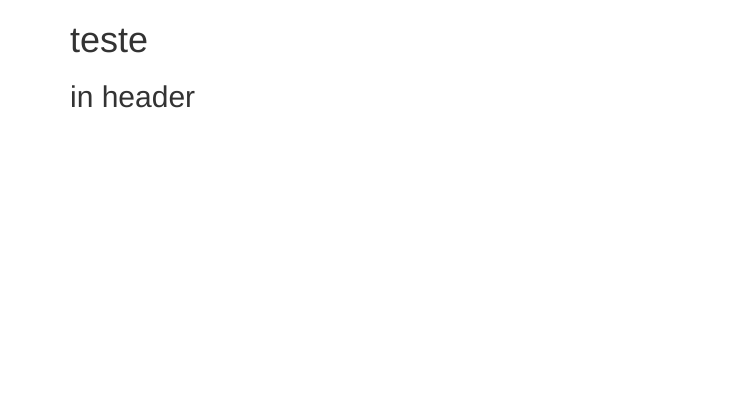
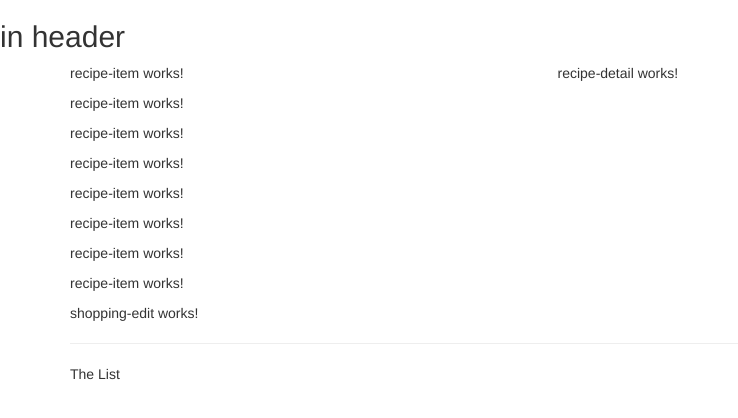
Before and after one commit to sarahjfreitas/recipeBook, an Angular app: page / in a window 1280 px wide. Shown: the top 418 px of the page, without its empty margins (0-738 px from the left). Built offline with nearby package versions, Linux system fonts and the light colour scheme.

Commit message:
basic components structure

```diff
--- a/src/app/app.component.html
+++ b/src/app/app.component.html
@@ -1,8 +1,9 @@
+<app-header></app-header>
 <div class="container">
   <div class="row">
     <div class="col-md-12">
-      <h1>teste</h1>
-      <app-header></app-header>
+      <app-recipes></app-recipes>
+      <app-shopping-list></app-shopping-list>
     </div>
   </div>
 </div>
--- a/src/app/recipes/recipe-list/recipe-list.component.html
+++ b/src/app/recipes/recipe-list/recipe-list.component.html
@@ -1 +1,8 @@
-<p>recipe-list works!</p>
+<app-recipe-item></app-recipe-item>
+<app-recipe-item></app-recipe-item>
+<app-recipe-item></app-recipe-item>
+<app-recipe-item></app-recipe-item>
+<app-recipe-item></app-recipe-item>
+<app-recipe-item></app-recipe-item>
+<app-recipe-item></app-recipe-item>
+<app-recipe-item></app-recipe-item>
--- a/src/app/recipes/recipes.component.html
+++ b/src/app/recipes/recipes.component.html
@@ -1 +1,8 @@
-<p>recipes works!</p>
+<div class="row">
+  <div class="col-md-5">
+    <app-recipe-list></app-recipe-list>
+  </div>
+  <div class="col-md-7">
+    <app-recipe-detail></app-recipe-detail>
+  </div>
+</div>
--- a/src/app/shopping-list/shopping-list.component.html
+++ b/src/app/shopping-list/shopping-list.component.html
@@ -1 +1,7 @@
-<p>shopping-list works!</p>
+<div class="row">
+  <div class="col-xs-10">
+    <app-shopping-edit></app-shopping-edit>
+    <hr>
+    The List
+  </div>
+</div>
```
